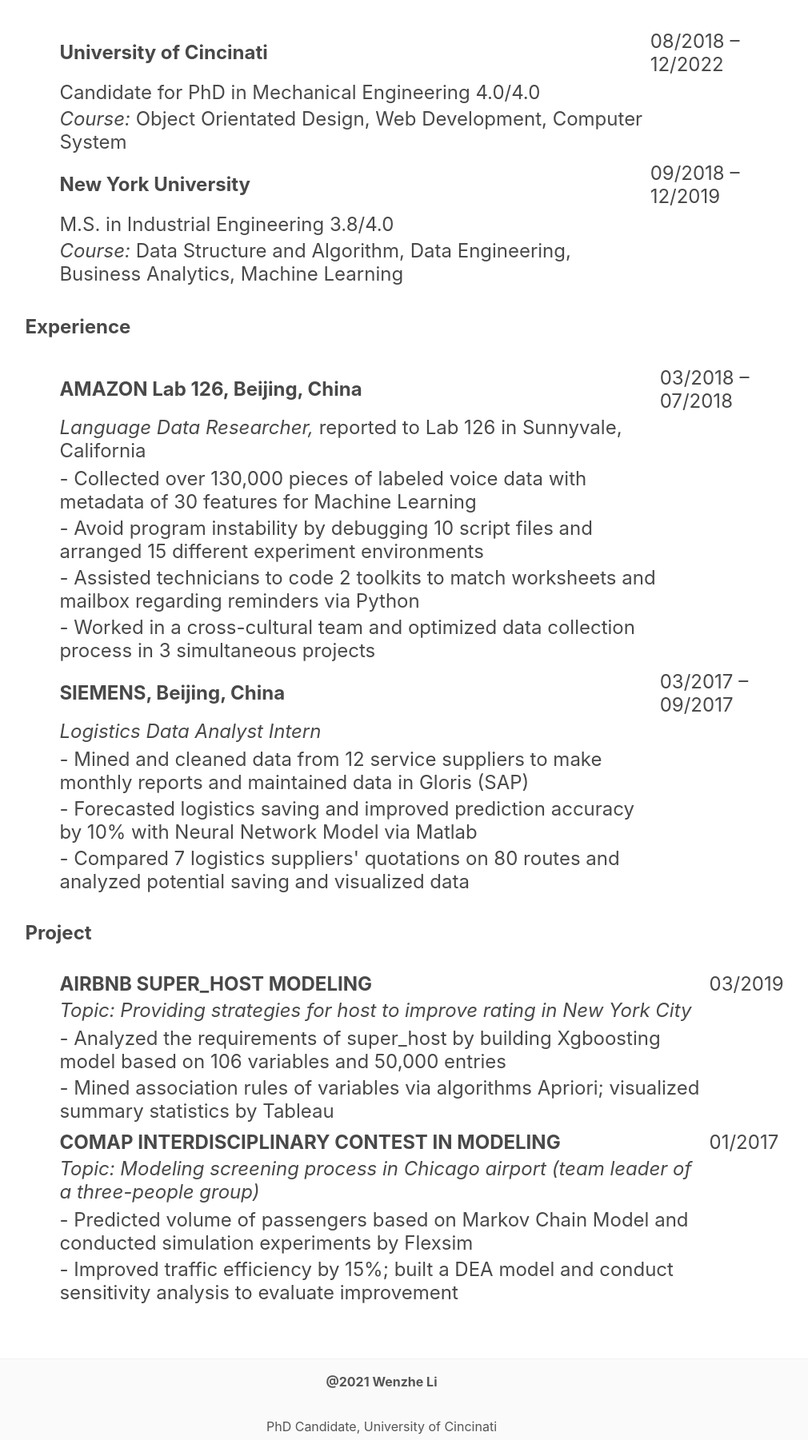
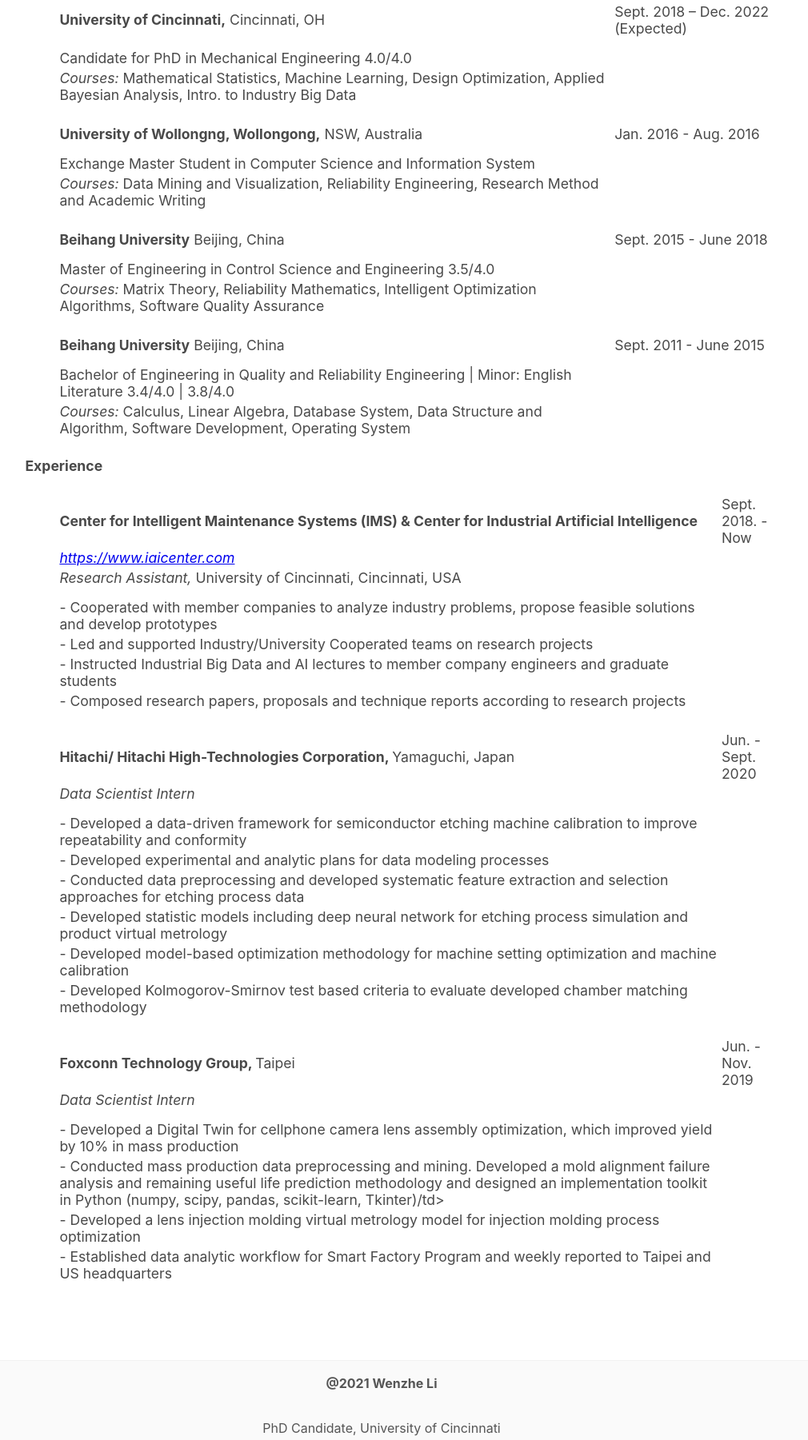
Before and after one commit to wenzheli49/personalWebsite, a website: page html/about.html in a window 1280 px wide. Shown: the part 526-2327 px from the top of the page at 80% size, without its empty margins (163-1173 px from the left). Drawn offline with Linux system fonts and the light colour scheme.

Commit message:
version 1.3

```diff
--- a/css/about.css
+++ b/css/about.css
@@ -2,25 +2,18 @@
     display: flex;
     width: 80%;
     margin: 0px auto;
-    font-size: 24px;
+    font-size: 110%;
     font-family: -apple-system,BlinkMacSystemFont,"Segoe UI","Roboto","Oxygen","Ubuntu","Cantarell","Fira Sans","Droid Sans","Helvetica Neue",sans-serif;
 
 }
 
-@media screen and (max-width: 700px) {
-    .detail{
-        display: flex;
-        width: 90%;
-        margin: 0px auto;
-        font-size: 12px;
-        font-family: -apple-system,BlinkMacSystemFont,"Segoe UI","Roboto","Oxygen","Ubuntu","Cantarell","Fira Sans","Droid Sans","Helvetica Neue",sans-serif;
-
-    }
-  }
-
 .detail h4{
     padding-left: 60px;
     color: rgb(73, 73, 73);;
+}
+
+.detail tr{
+ height: 10px;
 }
 
 @media screen and (max-width: 700px) {
--- a/html/about.html
+++ b/html/about.html
@@ -44,32 +44,55 @@
   <div class = "detail">
     <table>
         <tr>
-            <td><b>University of Cincinati</b></td>
-            <td>08/2018 – 12/2022</td>
+            <td><b>University of Cincinnati,</b> Cincinnati, OH</td>
+            <td>Sept. 2018 – Dec. 2022 (Expected)</td>
         </tr>
         <tr></tr>
         <tr>
             <td>Candidate for PhD in Mechanical Engineering  4.0/4.0</td>
         </tr>
         <tr>
-            <td><i>Course: </i>Object Orientated Design, Web Development, Computer System</td>
+            <td><i>Courses: </i>Mathematical Statistics, Machine Learning, Design Optimization, Applied Bayesian Analysis, Intro. to Industry Big Data</td>
         </tr>
         <tr></tr>
         <tr></tr>
-        <tr></tr>
-
         <tr>
-            <td><b>New York University</b></td>
-            <td>09/2018 – 12/2019</td>
+            <td><b>University of Wollongng, Wollongong,</b> NSW, Australia</td>
+            <td>Jan. 2016 - Aug. 2016</td>
         </tr>
         <tr></tr>
         <tr>
-            <td>M.S. in Industrial Engineering  3.8/4.0</td>
+            <td>Exchange Master Student in Computer Science and Information System</td>
         </tr>
         <tr>
-            <td><i>Course: </i>Data Structure and Algorithm, Data Engineering, Business Analytics, Machine Learning</td>
+            <td><i>Courses: </i>Data Mining and Visualization, Reliability Engineering, Research Method and Academic Writing</td>
         </tr>
         <tr></tr>
+        <tr></tr>
+        <tr>
+          <td><b>Beihang University</b> Beijing, China</td>
+          <td>Sept. 2015 - June 2018</td>
+      </tr>
+      <tr></tr>
+      <tr>
+          <td>Master of Engineering in Control Science and Engineering  3.5/4.0</td>
+      </tr>
+      <tr>
+          <td><i>Courses: </i>Matrix Theory, Reliability Mathematics, Intelligent Optimization Algorithms, Software Quality Assurance</td>
+      </tr>
+      <tr></tr>
+      <tr></tr>
+      <tr>
+        <td><b>Beihang University</b> Beijing, China</td>
+        <td>Sept. 2011 - June 2015</td>
+    </tr>
+    <tr></tr>
+    <tr>
+        <td>Bachelor of Engineering in Quality and Reliability Engineering    |    Minor: English Literature   3.4/4.0 | 3.8/4.0</td>
+    </tr>
+    <tr>
+        <td><i>Courses: </i>Calculus, Linear Algebra, Database System, Data Structure and Algorithm, Software Development, Operating System</td>
+    </tr>
 
     </table>
   </div>
@@ -83,98 +106,98 @@
 <div class = "detail">
   <table>
       <tr>
-          <td><b>AMAZON Lab 126, Beijing, China</b></td>
-          <td>03/2018 – 07/2018</td>
+          <td><b>Center for Intelligent Maintenance Systems (IMS) & Center for Industrial Artificial Intelligence</b></td>
+          <td>Sept. 2018. - Now</td>
       </tr>
       <tr>
-          <td><i>Language Data Researcher, </i>reported to Lab 126 in Sunnyvale, California </td>
+        <td><i> <a href="https://www.iaicenter.com" target="_blank">https://www.iaicenter.com</a>
+        </td>
+      </tr>
+      <tr>
+          <td><i>Research Assistant, </i>University of Cincinnati, Cincinnati, USA </td>
       </tr>
       <tr></tr>
       <tr>
-        <td>   - Collected over 130,000 pieces of labeled voice data with metadata of 30 features for Machine Learning</td>
+        <td>   - Cooperated with member companies to analyze industry problems, propose feasible solutions and develop prototypes</td>
       </tr>
       <tr>
-        <td>   - Avoid program instability by debugging 10 script files and arranged 15 different experiment environments</td>
+        <td>   - Led and supported Industry/University Cooperated teams on research projects</td>
       </tr>
       <tr>
-        <td>   - Assisted technicians to code 2 toolkits to match worksheets and mailbox regarding reminders via Python</td>
+        <td>   - Instructed Industrial Big Data and AI lectures to member company engineers and graduate students</td>
       </tr>
       <tr>
-        <td>   - Worked in a cross-cultural team and optimized data collection process in 3 simultaneous projects</td>
+        <td>   - Composed research papers, proposals and technique reports according to research projects</td>
     </tr>
-    <tr></tr>
     <tr></tr>
     <tr></tr>
 
     <tr>
-        <td><b>SIEMENS, Beijing, China</b></td>
-        <td>03/2017 – 09/2017</td>
+        <td><b>Hitachi/ Hitachi High-Technologies Corporation, </b>Yamaguchi, Japan</td>
+        <td>Jun. - Sept. 2020</td>
     </tr>
+
     <tr>
-        <td><i>Logistics Data Analyst Intern</i></td>
+        <td><i>Data Scientist Intern</i></td>
     </tr>
     <tr></tr>
     <tr>
-      <td>   - Mined and cleaned data from 12 service suppliers to make monthly reports and maintained data in Gloris (SAP)</td>
+      <td>   - Developed a data-driven framework for semiconductor etching machine calibration to improve repeatability and conformity</td>
     </tr>
     <tr>
-      <td>   - Forecasted logistics saving and improved prediction accuracy by 10% with Neural Network Model via Matlab</td>
+      <td>   - Developed experimental and analytic plans for data modeling processes</td>
     </tr>
     <tr>
-      <td>   - Compared 7 logistics suppliers' quotations on 80 routes and analyzed potential saving and visualized data</td>
+      <td>   - Conducted data preprocessing and developed systematic feature extraction and selection approaches for etching process data</td>
     </tr>
+    <tr>
+      <td>   - Developed statistic models including deep neural network for etching process simulation and product virtual metrology</td>
+    </tr>
+
+    <tr>
+      <td>   - Developed model-based optimization methodology for machine setting optimization and machine calibration</td>
+    </tr>
+
+    <tr>
+      <td>   - Developed Kolmogorov-Smirnov test based criteria to evaluate developed chamber matching methodology</td>
+    </tr>
+    <tr></tr>
+    <tr></tr>
+    <tr>
+      <td><b>Foxconn Technology Group, </b> Taipei</td>
+      <td>Jun. - Nov. 2019</td>
+  </tr>
+  <tr>
+      <td><i>Data Scientist Intern </i></td>
+  </tr>
+  <tr></tr>
+  <tr>
+    <td>   - Developed a Digital Twin for cellphone camera lens assembly optimization, which improved yield by 10% in mass production</td>
+  </tr>
+  <tr>
+    <td>   - Conducted mass production data preprocessing and mining. Developed a mold alignment failure analysis and remaining useful life prediction methodology and designed an implementation toolkit in Python (numpy, scipy, pandas, scikit-learn, Tkinter)/td>
+  </tr>
+  <tr>
+    <td>   - Developed a lens injection molding virtual metrology model for injection molding process optimization</td>
+  </tr>
+  <tr>
+    <td>   - Established data analytic workflow for Smart Factory Program and weekly reported to Taipei and US headquarters</td>
+</tr>
+<tr></tr>
+<tr></tr>
+<tr></tr>
+
+
 
 
   </table>
 
 </div>
 
-<div class= "detail" >
-    <div>
-      <h4> Project </h4>
-    </div>
-</div>
 
 
-<div class = "detail">
-  <table>
-      <tr>
-          <td><b>AIRBNB SUPER_HOST MODELING</b></td>
-          <td>03/2019</td>
-      </tr>
-      <tr>
-          <td><i>Topic: Providing strategies for host to improve rating in New York City</i></td>
-      </tr>
-      <tr></tr>
-      <tr>
-        <td>   - Analyzed the requirements of super_host by building Xgboosting model based on 106 variables and 50,000 entries</td>
-      </tr>
-      <tr>
-        <td>   - Mined association rules of variables via algorithms Apriori; visualized summary statistics by Tableau</td>
-      </tr>
-      <tr></tr>
-      <tr></tr>
-      <tr></tr>
 
-      <tr>
-        <td><b>COMAP INTERDISCIPLINARY CONTEST IN MODELING</b></td>
-        <td>01/2017</td>
-    </tr>
-    <tr>
-        <td><i>Topic: Modeling screening process in Chicago airport (team leader of a three-people group) </i></td>
-    </tr>
-    <tr></tr>
-    <tr>
-      <td>   - Predicted volume of passengers based on Markov Chain Model and conducted simulation experiments by Flexsim</td>
-    </tr>
-    <tr>
-      <td>   - Improved traffic efficiency by 15%; built a DEA model and conduct sensitivity analysis to evaluate improvement</td>
-    </tr>
-    <tr></tr>
-    <tr></tr>
-    <tr></tr>
-  </table>
- </div>
+
  <div>
      <table>
          <tr>
@@ -198,7 +221,7 @@
   <div class = "App">
     <div class="App footer">
       <p><b>@2021 Wenzhe Li</b></p>
-      <p>PhD Candidate, University of Cincinati</p>
+      <p>PhD Candidate, University of Cincinnati</p>
       <p></p>
     </div>
   </div>
```
Also changed, not shown: index.html (+1 -1 lines).
